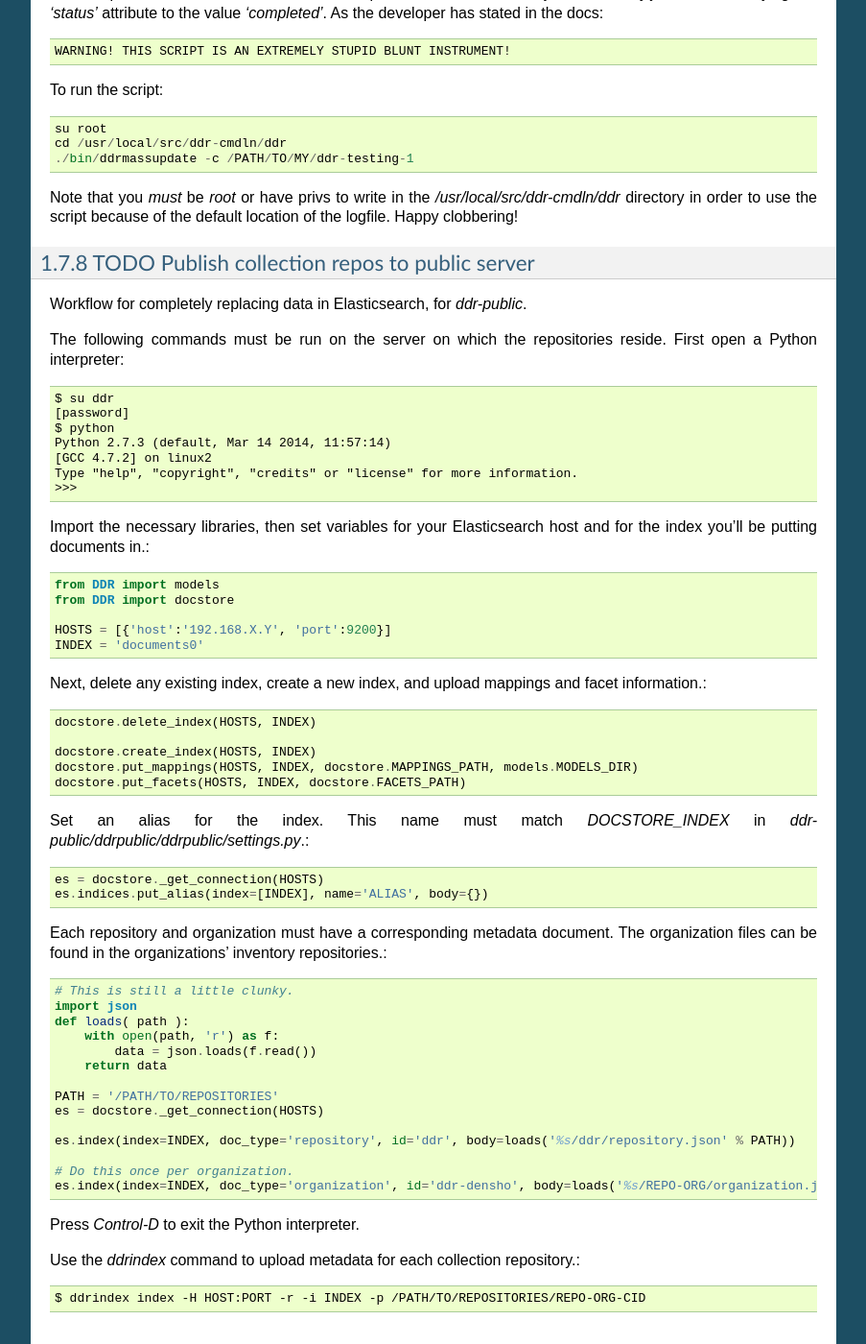
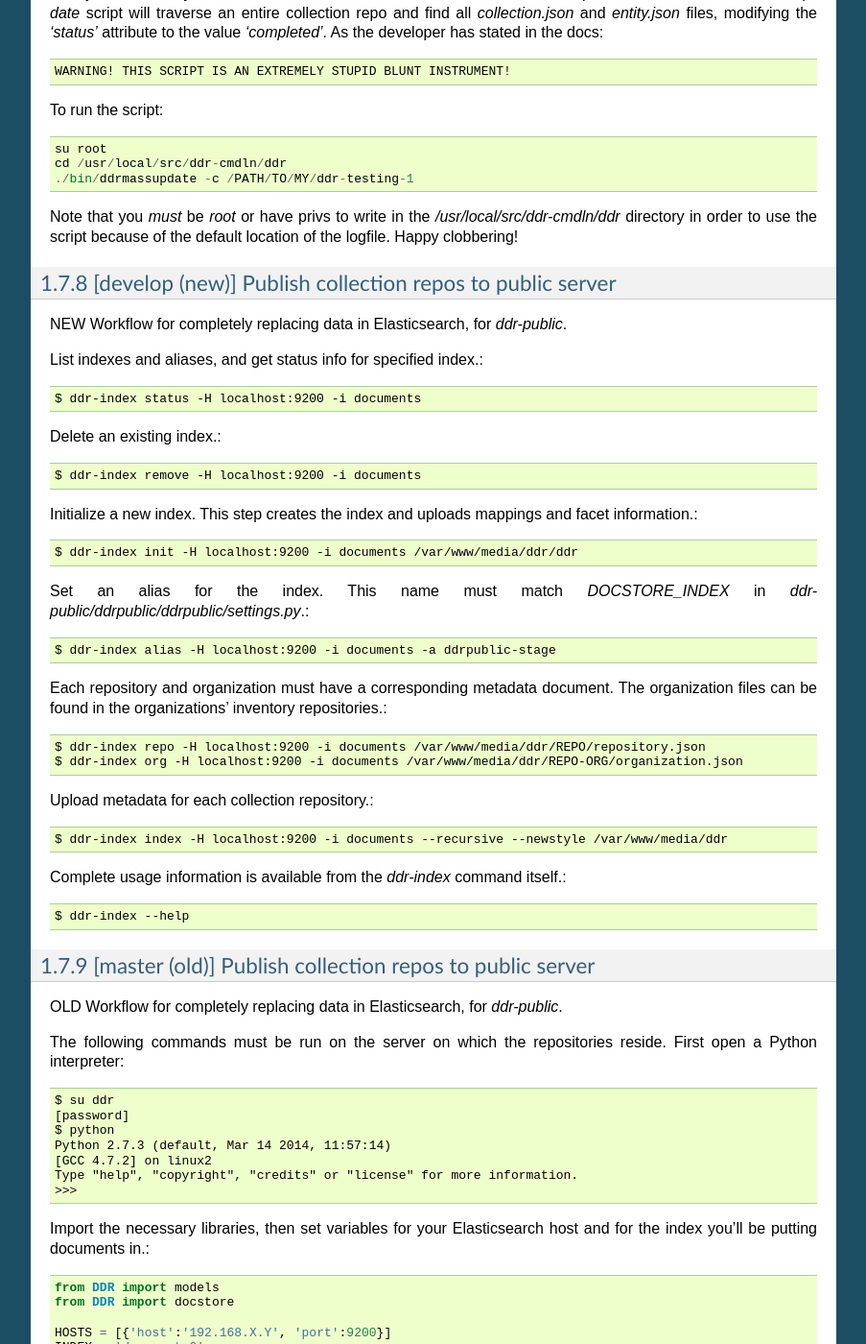
Before and after one commit to denshoproject/ddr-manual, a Sphinx documentation site: the page built from source/admins/workflows.rst, in a window 1280 px wide and 1400 px high, scrolled down 9853 px. Shown: the whole window at 96% size, without its empty margins (198-1101 px from the left). Built offline with Sphinx 7.4.7, drawn with Linux system fonts in a browser that asks for light colours; some of the changed text lies outside the part shown.

Commit message:
new workflow for creating and managing indexes

```diff
--- a/source/admins/workflows.rst
+++ b/source/admins/workflows.rst
@@ -482,10 +482,45 @@ To run the script::
 Note that you *must* be `root` or have privs to write in the `/usr/local/src/ddr-cmdln/ddr` directory in order to use the script because of the default location of the logfile. Happy clobbering!
 
 
-TODO Publish collection repos to public server
+[develop (new)] Publish collection repos to public server
 --------------------
 
-Workflow for completely replacing data in Elasticsearch, for `ddr-public`.
+NEW Workflow for completely replacing data in Elasticsearch, for `ddr-public`.
+
+List indexes and aliases, and get status info for specified index.::
+
+    $ ddr-index status -H localhost:9200 -i documents
+
+Delete an existing index.::
+
+    $ ddr-index remove -H localhost:9200 -i documents
+
+Initialize a new index.  This step creates the index and uploads mappings and facet information.::
+
+    $ ddr-index init -H localhost:9200 -i documents /var/www/media/ddr/ddr
+
+Set an alias for the index.  This name must match `DOCSTORE_INDEX` in `ddr-public/ddrpublic/ddrpublic/settings.py`.::
+
+    $ ddr-index alias -H localhost:9200 -i documents -a ddrpublic-stage
+
+Each repository and organization must have a corresponding metadata document.  The organization files can be found in the organizations' inventory repositories.::
+
+    $ ddr-index repo -H localhost:9200 -i documents /var/www/media/ddr/REPO/repository.json
+    $ ddr-index org -H localhost:9200 -i documents /var/www/media/ddr/REPO-ORG/organization.json
+
+Upload metadata for each collection repository.::
+
+    $ ddr-index index -H localhost:9200 -i documents --recursive --newstyle /var/www/media/ddr
+
+Complete usage information is available from the `ddr-index` command itself.::
+
+    $ ddr-index --help
+
+
+[master (old)] Publish collection repos to public server
+--------------------
+
+OLD Workflow for completely replacing data in Elasticsearch, for `ddr-public`.
 
 The following commands must be run on the server on which the repositories reside.  First open a Python interpreter::
 
```
